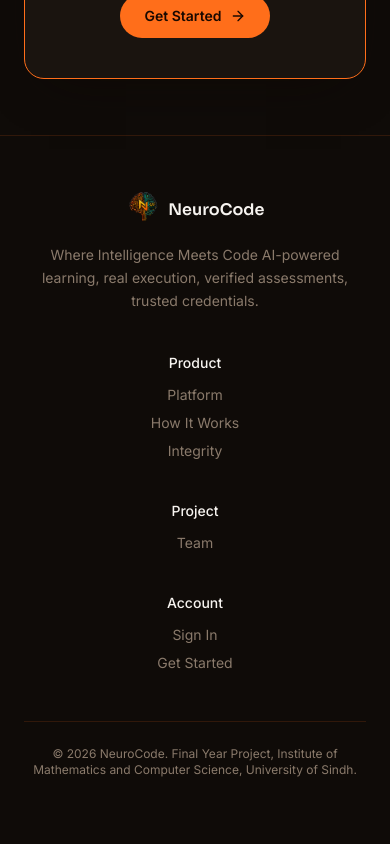
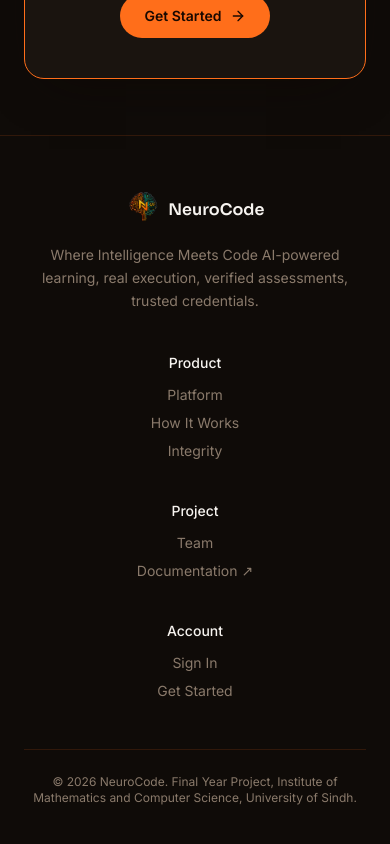
Before and after one commit to mibrahim-O2/NueroCode-Official, a React (Vite) app in the folder frontend/: page / in a window 390 px wide. Shown: the part 8458-9302 px from the top of the page. Built offline with nearby package versions, Linux system fonts and the light colour scheme; no server answers.

Commit message:
Item 1: restore Documentation link in Navbar + Footer
Restores the DOCS_URL constant and the desktop/mobile Documentation
links in Navbar, and the Documentation list item in Footer. Purely
static external links to the GitHub docs file, opened in a new tab.
No backend involvement.

```diff
--- a/frontend/src/components/landing/Footer.jsx
+++ b/frontend/src/components/landing/Footer.jsx
@@ -1,5 +1,7 @@
 import { Link } from 'react-router-dom';
 import Logo from '@/components/common/Logo';
+
+const DOCS_URL = 'https://github.com/mibrahim-O2/NueroCode-Official/blob/main/docs/DOCUMENTATION.md';
 
 export default function Footer() {
   return (
@@ -31,6 +33,7 @@ export default function Footer() {
           <p className="mb-3 text-sm font-medium" style={{ color: 'var(--l-text-primary)' }}>Project</p>
           <ul className="space-y-2 text-sm" style={{ color: 'var(--l-text-muted)' }}>
             <li><a href="#team">Team</a></li>
+            <li><a href={DOCS_URL} target="_blank" rel="noopener noreferrer">Documentation ↗</a></li>
           </ul>
         </div>
 
--- a/frontend/src/components/landing/Navbar.jsx
+++ b/frontend/src/components/landing/Navbar.jsx
@@ -11,6 +11,8 @@ const NAV_LINKS = [
   { label: 'Integrity', href: '#integrity' },
   { label: 'Team', href: '#team' },
 ];
+
+const DOCS_URL = 'https://github.com/mibrahim-O2/NueroCode-Official/blob/main/docs/DOCUMENTATION.md';
 
 export default function Navbar() {
   const { user } = useAuth();
@@ -47,6 +49,15 @@ export default function Navbar() {
               {link.label}
             </button>
           ))}
+          <a
+            href={DOCS_URL}
+            target="_blank"
+            rel="noopener noreferrer"
+            style={{ color: 'var(--l-text-secondary)' }}
+            className="transition-opacity hover:opacity-80"
+          >
+            Documentation
+          </a>
         </nav>
 
         <div className="flex items-center gap-3">
@@ -93,6 +104,9 @@ export default function Navbar() {
               {link.label}
             </button>
           ))}
+          <a href={DOCS_URL} target="_blank" rel="noopener noreferrer" className="py-1 text-sm" style={{ color: 'var(--l-text-secondary)' }}>
+            Documentation ↗
+          </a>
           <button
             onClick={toggleTheme}
             className="flex items-center gap-2 self-start rounded-full border px-3 py-2 text-xs"
```
